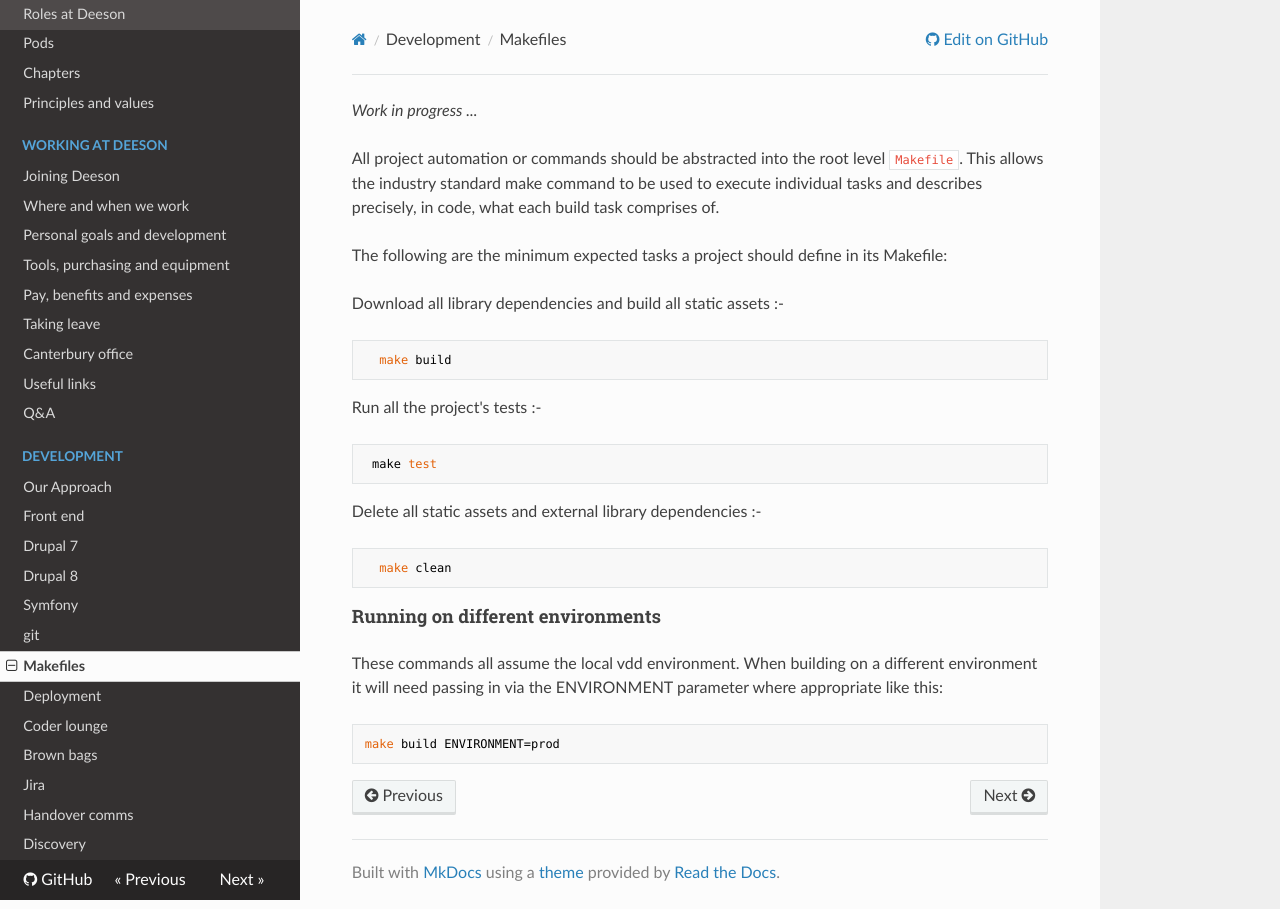
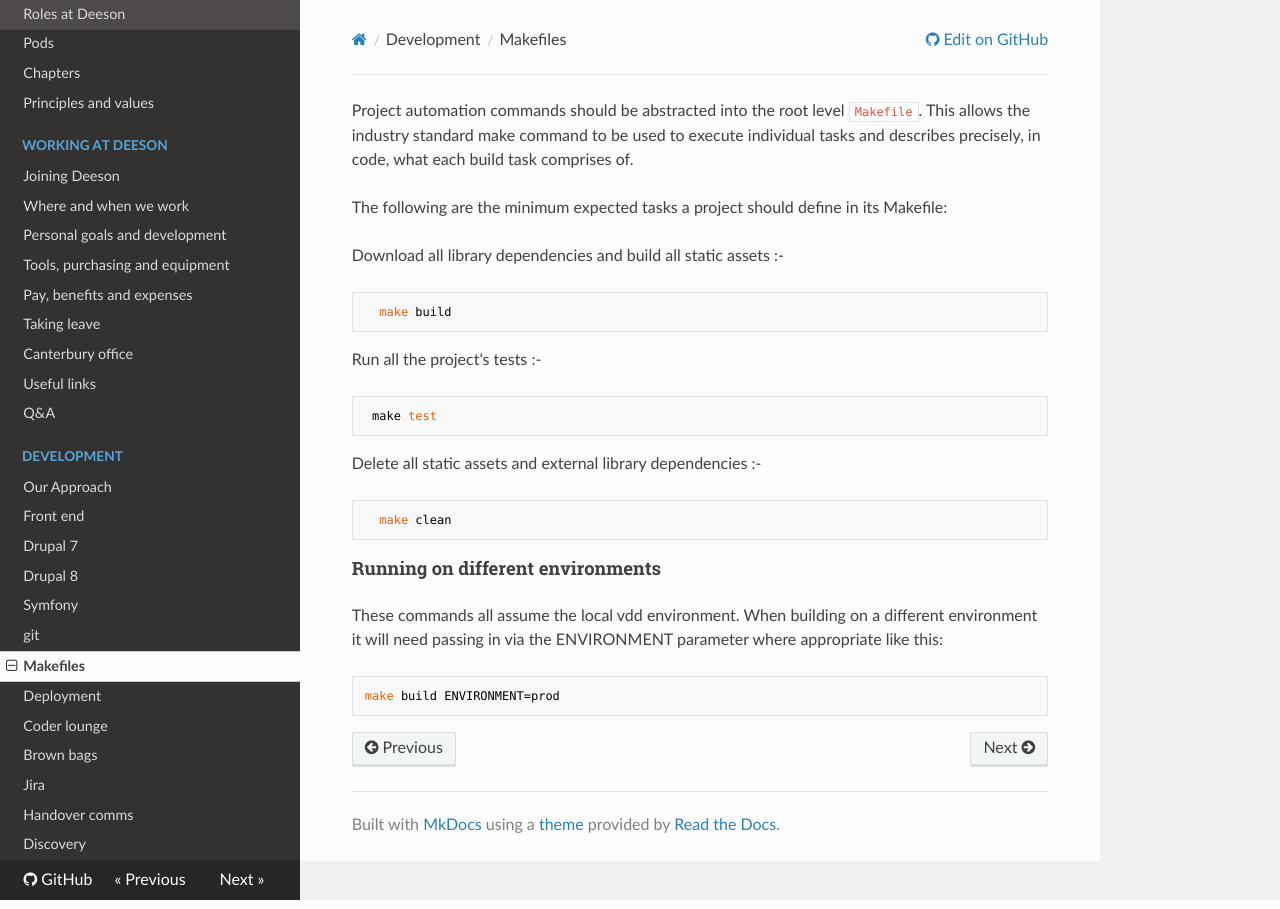
Before and after one commit to teamdeeson/codex, an MkDocs documentation site: the page built from docs/development/makefiles.md, in a window 1280 px wide. Built offline with MkDocs 1.6.1, drawn with Linux system fonts in a browser that asks for light colours; nearby versions of some CDN libraries; old or Windows-style settings are respelled for this version of MkDocs.

Commit message:
Changed Makefile as per Dan suggestion

```diff
--- a/docs/development/makefiles.md
+++ b/docs/development/makefiles.md
@@ -1,6 +1,4 @@
-_Work in progress ..._
-
-All project automation or commands should be abstracted into the root level `Makefile`. This allows the
+Project automation commands should be abstracted into the root level `Makefile`. This allows the
 industry standard make command to be used to execute individual tasks and describes precisely, in code,
 what each build task comprises of.
 
```
